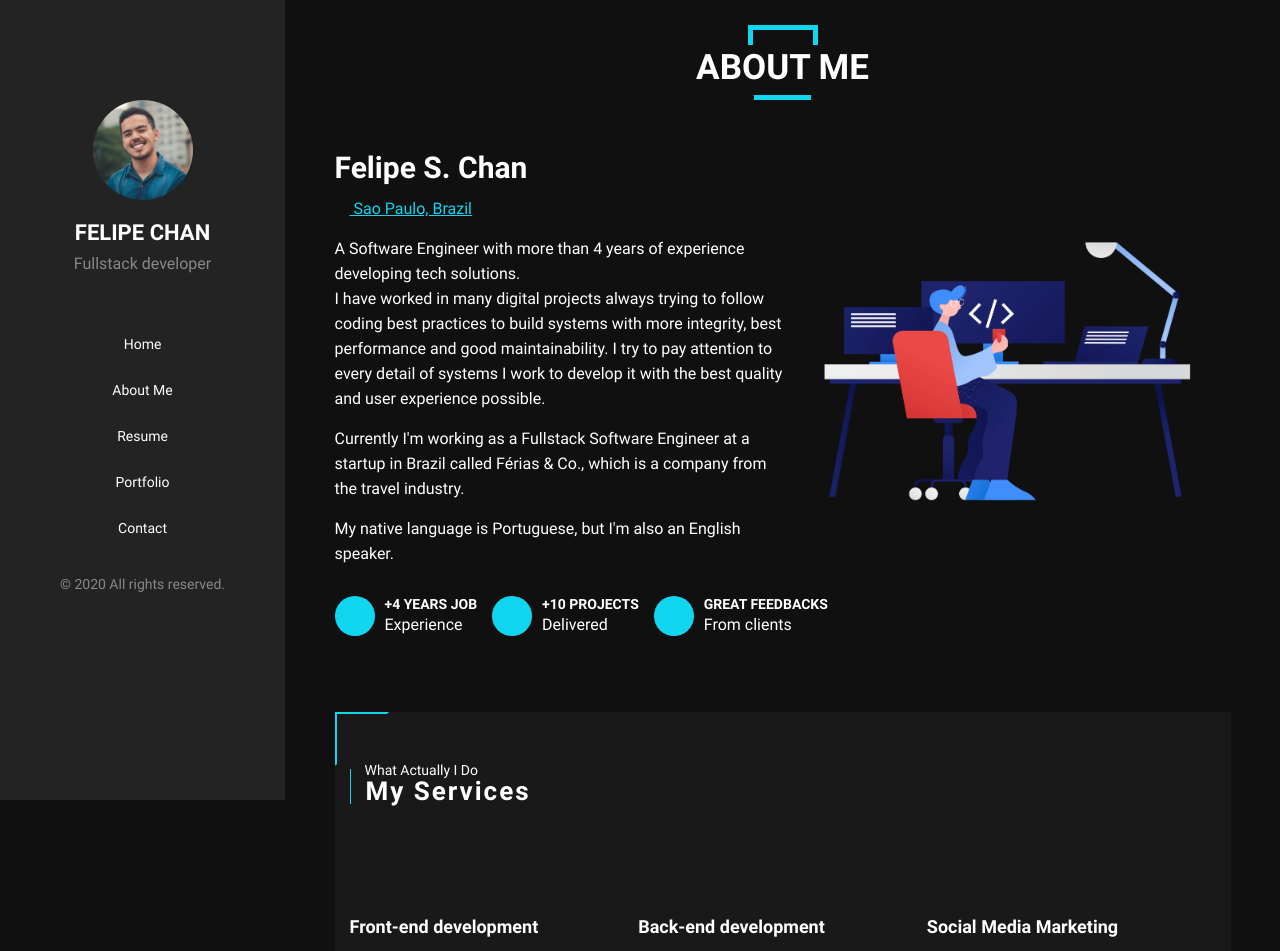
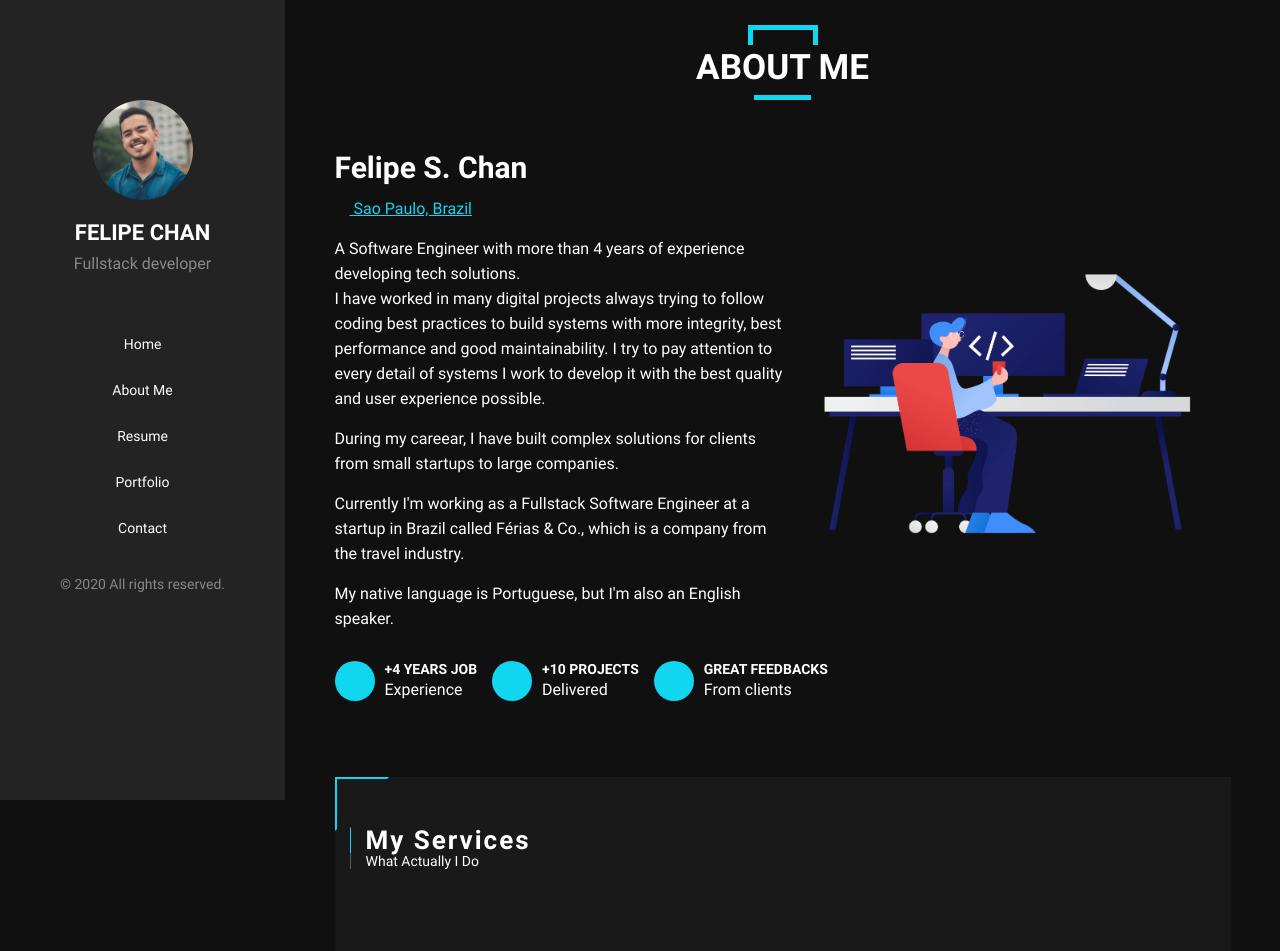
Before and after one commit to ofelipechan/react-resume, a React (Create React App) app: page /#/about in a window 1280 px wide. Shown: the top 951 px of the page. Built offline with nearby package versions, Linux system fonts and the light colour scheme; some icons are missing.

Commit message:
about description

```diff
--- a/src/components/menu/index.tsx
+++ b/src/components/menu/index.tsx
@@ -21,7 +21,7 @@ export default function Menu() {
         <div className={"navbar " + (menuOpen ? 'open' : '')}>
             <div className="profile">
                 <div className="profile-image-container">
-                    <img src={ProfileImg} className="profile-image" alt="Profile" />
+                    <Link onClick={() => closeMenu()} to='/'><img src={ProfileImg} className="profile-image" alt="Profile" /></Link>
                 </div>
                 <h3 className="title-name">Felipe Chan</h3>
                 <p className="subtitle">Fullstack developer</p>
--- a/src/pages/about/index.tsx
+++ b/src/pages/about/index.tsx
@@ -23,6 +23,7 @@ export default class About extends Component {
                         <div className="about-description">
                             <p>A Software Engineer with more than 4 years of experience developing tech solutions.<br />
                                 I have worked in many digital projects always trying to follow coding best practices to build systems with more integrity, best performance and good maintainability. I try to pay attention to every detail of systems I work to develop it with the best quality and user experience possible.</p>
+                            <p>During my careear, I have built complex solutions for clients from small startups to large companies.</p>
                             <p>Currently I'm working as a Fullstack Software Engineer at a startup in Brazil called Férias & Co., which is a company from the travel industry.</p>
                             <p>My native language is Portuguese, but I'm also an English speaker.</p>
                         </div>
@@ -65,8 +66,8 @@ export default class About extends Component {
 
                 <div className="about-special-block">
                     <div className="special-title">
+                        <h2>My Services</h2>
                         <span>What Actually I Do</span>
-                        <h2>My Services</h2>
                     </div>
                     <div className="row">
                         <div className="col-xs-12 col-sm-12 col-md-4 col-lg-4">
--- a/src/pages/about/styles.scss
+++ b/src/pages/about/styles.scss
@@ -87,6 +87,10 @@
         margin-bottom: 60px;
     }
 
+    .special-title span {
+        border-left: 1px solid rgba(238, 238, 238, 0.3);
+    }
+
     .special-title span,
     .special-title h2 {
         padding: 0 0 0 15px;
@@ -106,7 +110,7 @@
     h2:before {
         content: '';
         width: 1px;
-        height: 35px;
+        height: 25px;
         background: #11d6f0;
         position: absolute;
         left: -1px;
```
Also changed, not shown: 1 other file (tests, documents, lock files or other folders).
